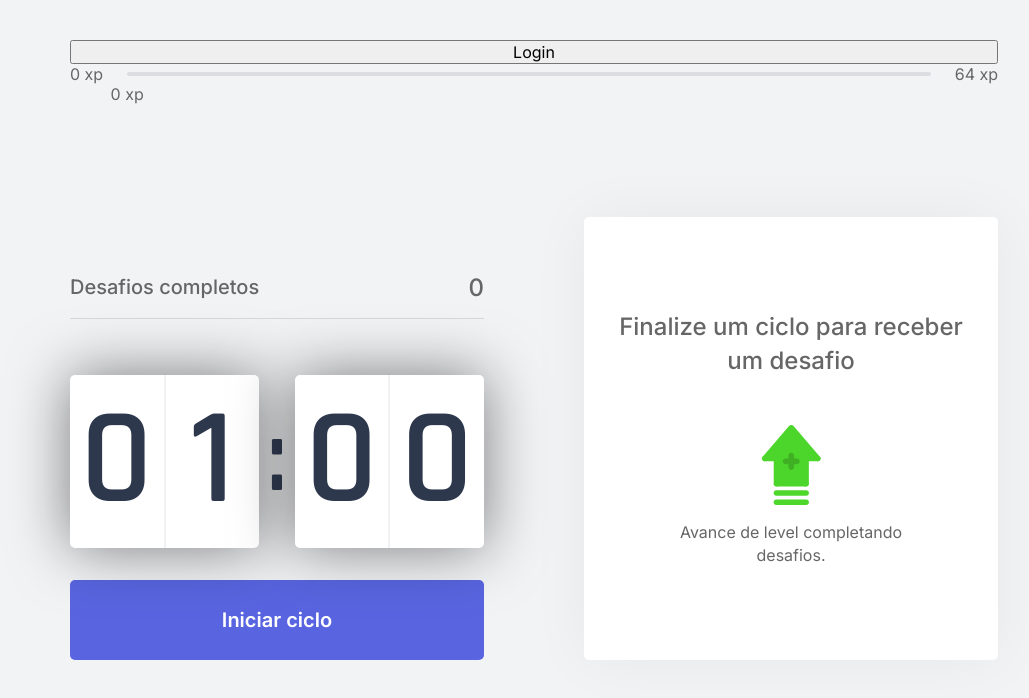
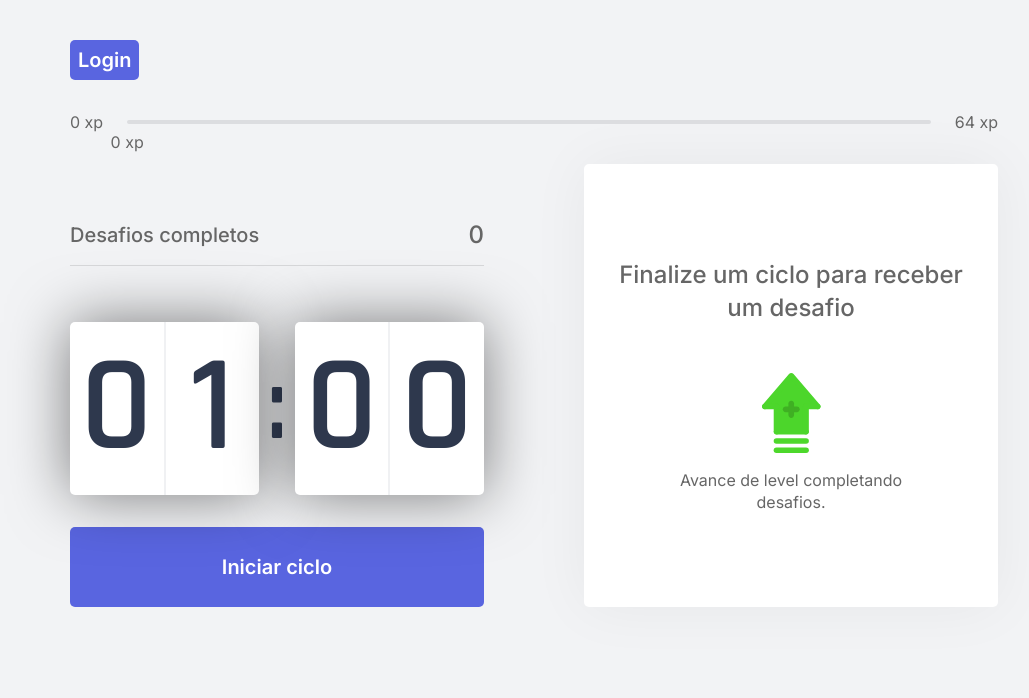
Before and after one commit to c4iofranca/nlw_project, a Next.js app: page / in a window 1280 px wide. Shown: the top 698 px of the page, without its empty margins (106-1135 px from the left). Built offline with nearby package versions, Linux system fonts and the light colour scheme; no server answers.

Commit message:
♻️refactor: Update styles

```diff
--- /dev/null
+++ b/src/components/AuthButton.tsx
@@ -0,0 +1,22 @@
+import { useContext } from "react";
+import { UserContext } from "../contexts/UserContext";
+import { loginWithGithub, logout } from "../data/supabase";
+import styles from "../styles/components/AuthButton.module.css";
+
+export function AuthButton() {
+  const { clearUser, user } = useContext(UserContext);
+
+  function onLogout() {
+    logout();
+    clearUser();
+  }
+
+  if (!user)
+    return (
+      <button className={`${styles.button} ${styles.login}`} onClick={() => loginWithGithub()}>
+        Login
+      </button>
+    );
+
+  return <button className={`${styles.button} ${styles.logout}`} onClick={() => onLogout()}>Logout</button>;
+}
--- a/src/components/Profile.tsx
+++ b/src/components/Profile.tsx
@@ -1,25 +1,28 @@
-import { useContext } from 'react';
-import { ChallengesContext } from '../contexts/ChallengesContext';
-import styles from '../styles/components/Profile.module.css';
+import { useContext } from "react";
+import { ChallengesContext } from "../contexts/ChallengesContext";
+import styles from "../styles/components/Profile.module.css";
+import { UserContext } from "../contexts/UserContext";
 
-type ProfileData = {
-    image: string;
-    name: string
-}
+export function Profile() {
+  const { user } = useContext(UserContext);
+  const { level } = useContext(ChallengesContext);
 
-export function Profile({ image, name }: ProfileData) {
-    const { level } = useContext(ChallengesContext)
+  if (!user) return;
+
+  const {
+    user_metadata: { avatar_url, full_name },
+  } = user;
 
   return (
     <div className={styles.profileContainer}>
-            <img src={image} alt={name}/>
+      <img src={avatar_url} alt={full_name} />
       <div>
-                <strong>{name}</strong>
+        <strong>{full_name}</strong>
         <p>
-                    <img src="icons/level.svg" alt="level"/>
+          <img src="icons/level.svg" alt="level" />
           Level {level}
         </p>
       </div>
     </div>
-    )
+  );
 }
--- /dev/null
+++ b/src/contexts/UserContext.tsx
@@ -0,0 +1,47 @@
+import { User } from "@supabase/supabase-js";
+import { createContext, ReactNode, useEffect, useState } from "react";
+import {
+  supabase,
+  checkIfUserExists,
+  createUserInitialStatistics,
+} from "../data/supabase";
+
+interface UserContextData {
+  user: User;
+  clearUser: () => void;
+}
+
+interface UserProviderProps {
+  children: ReactNode;
+}
+
+export const UserContext = createContext({} as UserContextData);
+export function UserProvider({ children, ...rest }: UserProviderProps) {
+  const [user, setUser] = useState<User | null>(null);
+
+  function clearUser() {
+    setUser(null);
+  }
+
+  useEffect(() => {
+    const fetchUser = async () => {
+      const { data, error } = await supabase.auth.getUser();
+
+      if (error || !data?.user) {
+        return;
+      }
+
+      const userExists = await checkIfUserExists(data.user.id);
+
+      if (!userExists) {
+        await createUserInitialStatistics(data.user.id);
+      }
+
+      setUser(data.user);
+    };
+
+    fetchUser();
+  }, []);
+
+  return <UserContext.Provider value={{ user, clearUser }}>{children}</UserContext.Provider>;
+}
--- a/src/pages/index.tsx
+++ b/src/pages/index.tsx
@@ -10,15 +10,8 @@ import styles from "../styles/pages/Home.module.css";
 import { ChallengeBox } from "../components/ChallengeBox";
 import { CountdownProvider } from "../contexts/CountdownContext";
 import { ChallengesProvider } from "../contexts/ChallengesContext";
-import {
-  checkIfUserExists,
-  createUserInitialStatistics,
-  loginWithGithub,
-  logout,
-  supabase,
-} from "../data/supabase";
-import { useEffect, useState } from "react";
-import { User } from "@supabase/supabase-js";
+import { AuthButton } from "../components/AuthButton";
+import { UserProvider } from "../contexts/UserContext";
 
 interface HomeProps {
   level: number;
@@ -27,28 +20,6 @@ interface HomeProps {
 }
 
 export default function Home(props: HomeProps) {
-  const [user, setUser] = useState<User | null>(null);
-
-  useEffect(() => {
-    const fetchUser = async () => {
-      const { data, error } = await supabase.auth.getUser();
-
-      if (error || !data?.user) {
-        return;
-      }
-
-      const userExists = await checkIfUserExists(data.user.id);
-
-      if (!userExists) {
-        await createUserInitialStatistics(data.user.id);
-      }
-
-      setUser(data.user);
-    };
-
-    fetchUser();
-  }, []);
-
   return (
     <ChallengesProvider
       level={props.level}
@@ -60,30 +31,20 @@ export default function Home(props: HomeProps) {
           <title>Início | move.it</title>
         </Head>
 
-        {user ? (
-          <button
-            onClick={() => {
-              logout();
-              setUser(null);
-            }}
-          >
-            Logout
-          </button>
-        ) : (
-          <button onClick={() => loginWithGithub()}>Login</button>
-        )}
+        <div>
+          <div></div>
+
+          <div>
+            <UserProvider>
+              <>
+                <AuthButton />
 
                 <ExperienceBar />
 
                 <CountdownProvider>
                   <section>
                     <div>
-              {user && user.user_metadata && (
-                <Profile
-                  image={user?.user_metadata?.avatar_url}
-                  name={user?.user_metadata?.full_name}
-                />
-              )}
+                      <Profile />
 
                       <CompletedChallenges />
                       <Countdown />
@@ -94,6 +55,10 @@ export default function Home(props: HomeProps) {
                     </div>
                   </section>
                 </CountdownProvider>
+              </>
+            </UserProvider>
+          </div>
+        </div>
       </div>
     </ChallengesProvider>
   );
--- /dev/null
+++ b/src/styles/components/AuthButton.module.css
@@ -0,0 +1,35 @@
+.button {
+  width: fit-content;
+  padding: 0.5rem;
+  margin-bottom: 2rem;
+
+  display: flex;
+  align-items: center;
+  justify-content: center;
+
+  border: 0;
+  border-radius: 5px;
+
+  font-size: 1.25rem;
+  font-weight: 600;
+
+  transition: background-color 0.2s;
+}
+
+.login {
+  background: var(--blue);
+  color: var(--white);
+}
+
+.login:not(:disabled):hover {
+    background: var(--blue-dark);
+}
+
+.logout {
+  background: var(--red);
+  color: var(--white);
+}
+
+.logout:not(:disabled):hover {
+    background: var(--red-dark);
+}
--- a/src/styles/global.css
+++ b/src/styles/global.css
@@ -12,6 +12,7 @@
     --text-highlight: #b3b9ff;
     --title: #2e384d;
     --red: #e83f5b;
+    --red-dark: #B83030;
     --green: #4cd62b;
     --blue: #5965e0;
     --blue-dark: #4953b8;
--- a/src/styles/pages/Home.module.css
+++ b/src/styles/pages/Home.module.css
@@ -1,12 +1,10 @@
 .container {
-    height: 100vh;
   max-width: 992px;
-    margin: 0 auto;
+  margin: 0 auto 2rem;
   padding: 2.5rem 2rem;
 
   display: flex;
   flex-direction: column;
-
 }
 
 .container section {
```
Lines whose indentation alone changed are shown as unchanged.
